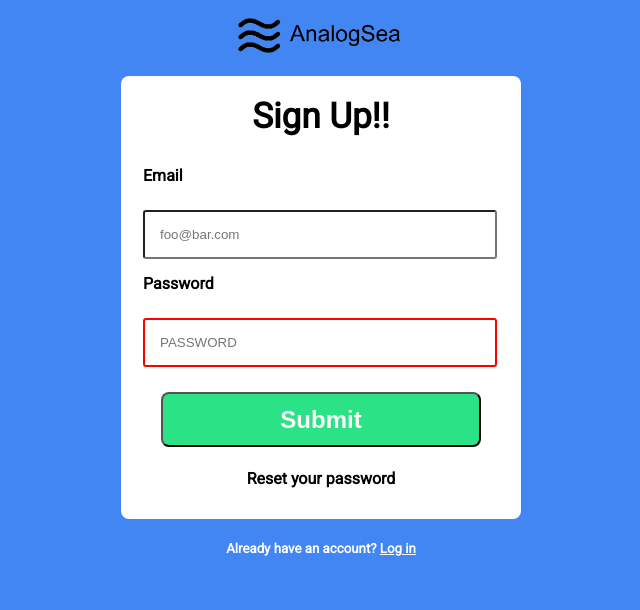
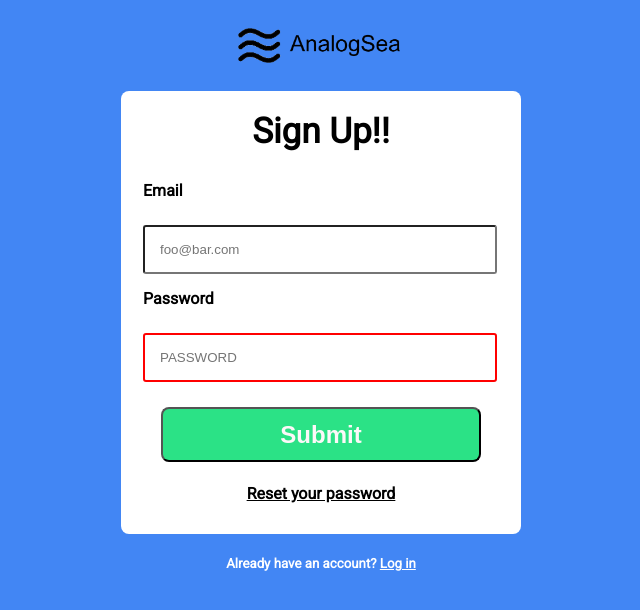
Before and after one commit to AKTMB/Form-Exercise-1, a plain HTML site: page index.html in a window 1280 px wide. Shown: the whole page, without its empty margins (319-959 px from the left). Drawn offline with Linux system fonts and the light colour scheme.

Commit message:
Link Fix
Added dead links

```diff
--- a/index.html
+++ b/index.html
@@ -17,17 +17,17 @@
     <form class='form1' action="/some-server-endpoint" method='post'>
       <h1>Sign Up!!</h1>
     <fieldset name="contact-info">
-      <label for="email">Email</label>
+      <label for="email" required>Email</label>
       <input type="email" name='email' id='email' placeholder="foo@bar.com"  />
 
       <label for="password" required>Password</label>
       <input type='password' pattern='[0-9/-]*' name='password' id='password' placeholder="PASSWORD" title="a password" required/>
     </fieldset>
        <button type='submit'>Submit</button>
-    <h4>Reset your password</h4>
+    <h4><a href="/forgot-password/new" class="reset">Reset your password</a></h4>
   </form>
 	</div>
-	<h5>Already have an account? <a href="">Log in</a></h5>
+	<h5>Already have an account? <a href="/login">Log in</a></h5>
 </body>
 </body>
 </html>
--- a/main.css
+++ b/main.css
@@ -40,14 +40,13 @@ h5 {
   padding-left: 40px;
   padding-right: 40px;
   width: 320px;
-  height: 45px;
+  height: 60px;
 }
 
 .logo{
   position: relative;
   margin-left: 77px;
-  margin-top: 10px;
-  margin-bottom: 10px;
+  margin-top: 20px;
   height: 35px;
 }
 
@@ -103,3 +102,7 @@ h5 {
 a {
   color: white;
 }
+
+.reset {
+  color: black;
+}
```
